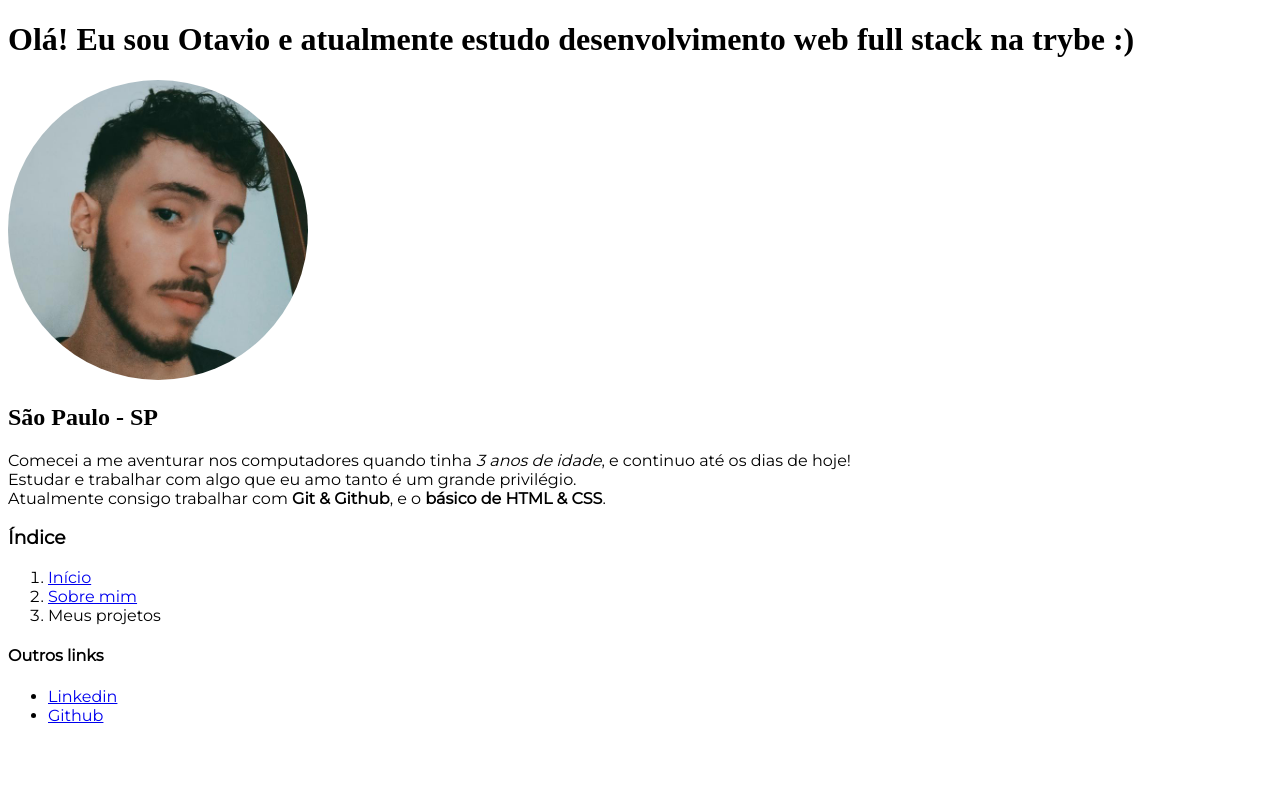
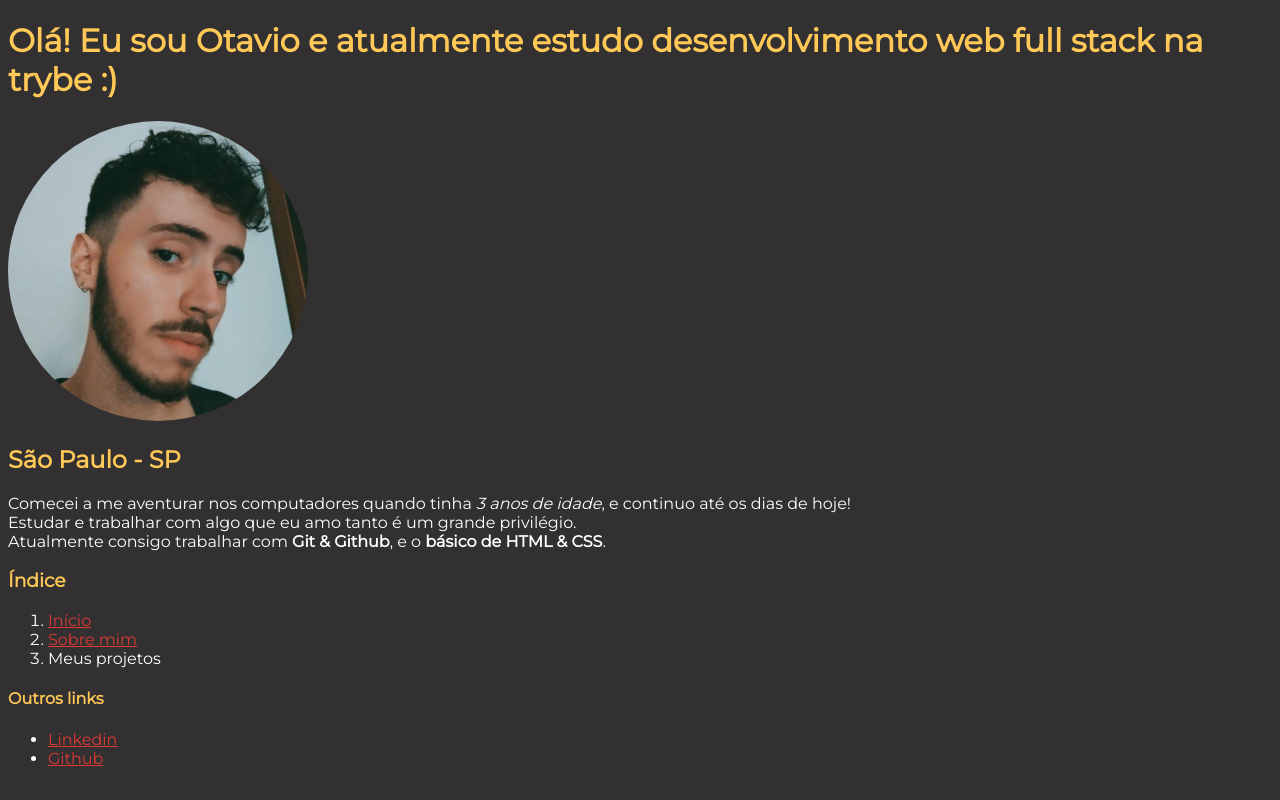
Before and after one commit to OtavioRL/OtavioRL.github.io, a plain HTML site: page index.html in a window 1280 px wide. Drawn offline with Linux system fonts and the light colour scheme.

Commit message:
Alteraçao nas cores

```diff
--- a/index.html
+++ b/index.html
@@ -13,22 +13,22 @@
 </head>
 
 <body>
-  <h1 id="start" class="Titulos">Olá! Eu sou Otavio e atualmente estudo desenvolvimento web full stack na trybe :)</h1>
+  <h1 id="start" class="titulos">Olá! Eu sou Otavio e atualmente estudo desenvolvimento web full stack na trybe :)</h1>
   <img id="foto" src="imagens/minha-foto.jpeg" alt="Uma foto minha" width="300px">
-  <h2 class="Titulos">São Paulo - SP</h2>
+  <h2 class="titulos">São Paulo - SP</h2>
   <p id="sobre" class="textos">Comecei a me aventurar nos computadores quando tinha <em>3 anos de idade</em>, e continuo até os dias de
     hoje! <br> Estudar e trabalhar com algo que eu amo tanto é um grande privilégio.<br> Atualmente consigo trabalhar
     com <strong>Git & Github</strong>, e o <strong>básico de HTML & CSS</strong>. </p>
   <h3 class="titulos">Índice</h3>
   <ol class="textos">
-    <li><a href="#start">Início</a></li>
-    <li><a href="#sobre">Sobre mim</a></li>
+    <li><a class="links" href="#start">Início</a></li>
+    <li><a class="links" href="#sobre">Sobre mim</a></li>
     <li>Meus projetos</li>
   </ol>
-  <h4 class="textos">Outros links</h4>
+  <h4 class="titulos">Outros links</h4>
   <ul class="textos">
-    <li><a href="https://www.linkedin.com/in/otavio-rodrigues-lopes-8251821b7/" target="_blank">Linkedin</a></li>
-    <li><a href="https://github.com/OtavioRL" target="_blank">Github</a></li>
+    <li><a class="links" href="https://www.linkedin.com/in/otavio-rodrigues-lopes-8251821b7/" target="_blank">Linkedin</a></li>
+    <li><a class="links" href="https://github.com/OtavioRL" target="_blank">Github</a></li>
   </ul>
 
 
--- a/style.css
+++ b/style.css
@@ -3,8 +3,15 @@
  }
 .titulos{
    font-family: Montserrat;
+   color: #FFC857 ;
  }
 .textos{
   font-family: Montserrat;
-
+  color: #ffffff;
   }
+.links{
+  color: #DB3A34;
+}
+body{
+  background-color: #323031;
+}
```
